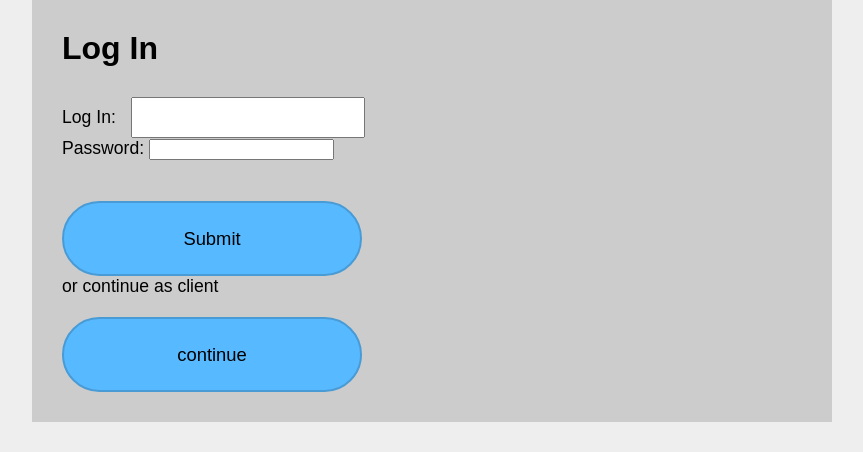
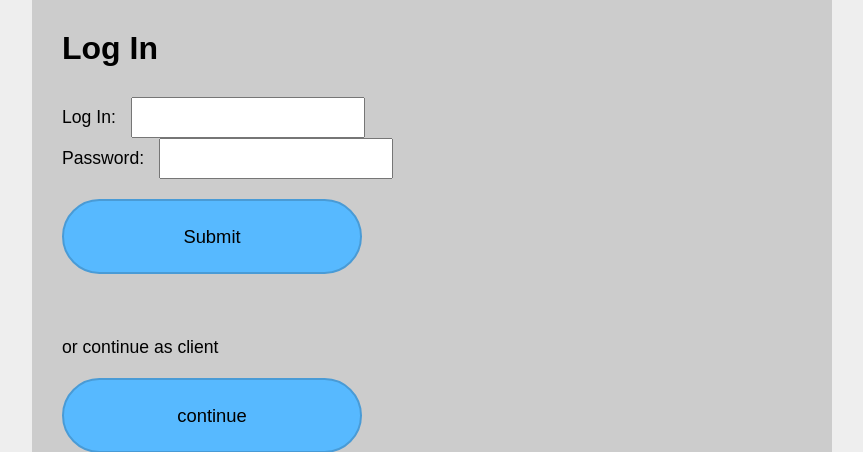
Before and after one commit to D-Lux/RUMCPantry, a PHP site: page /login.php in a window 1280 px wide. Shown: the part 147-599 px from the top of the page, without its empty margins (208-1071 px from the left). Run offline with PHP 8.4, Linux system fonts and the light colour scheme.

Commit message:
Fixed Login
Closed a hanging div tag. Also added 'password' input type to the
style.css where 'text' was

```diff
--- a/css/style.css
+++ b/css/style.css
@@ -104,7 +104,7 @@ table>button {
 	margin-top: 30px;
 }
 
-input[type='text'] {
+input[type='text'], input[type='password'] {
 	height: 35px;
 	font-size: 1.1rem;
 	margin-left: 10px;
--- a/login.php
+++ b/login.php
@@ -7,13 +7,13 @@
 	</style>
 	<h3>Log In</h3>
 
-	<div class="body_content"
+	<div class="body_content">
 
 		<form method = "POST" action="php/login.php">
 		  Log In: <input type="text" name="login" value="">
 		  <br>
 		  Password: <input type="password" name="password" value="" autocomplete="off">
-		  <br><br>
+		  <br>
 		  <?php
 			if (isset($_GET['err'])) {
 				if ($_GET['err'] == 1) {
@@ -27,7 +27,7 @@
 		  <input type="submit" value="Submit">
 		</form>
 
-		<br>
+		<br><br><br>
 		or continue as client
 		<form method="get" action="mainpage.php">
 			<input type="submit" value="continue">
```
